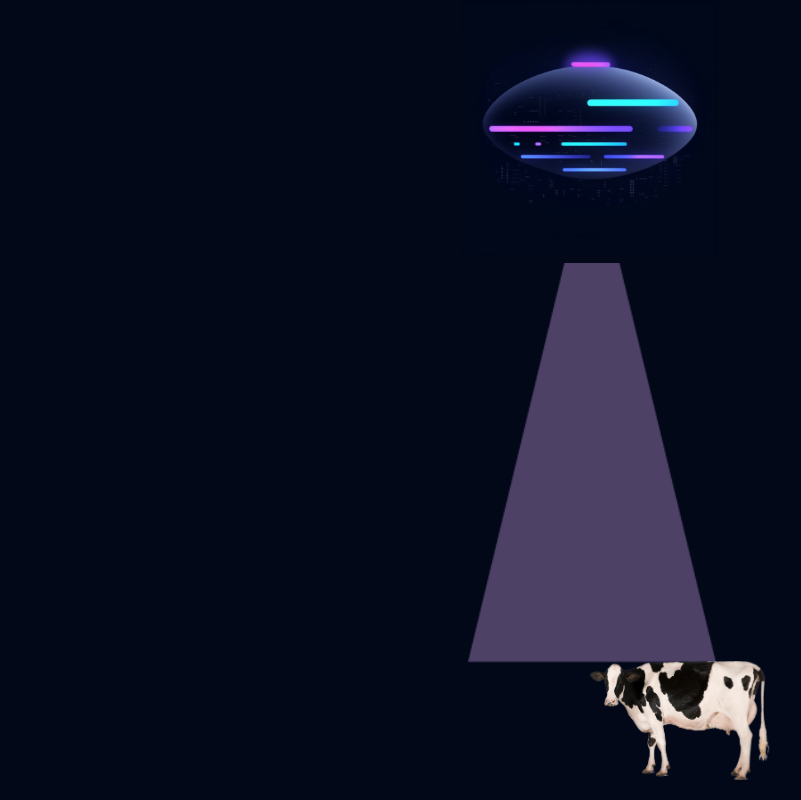
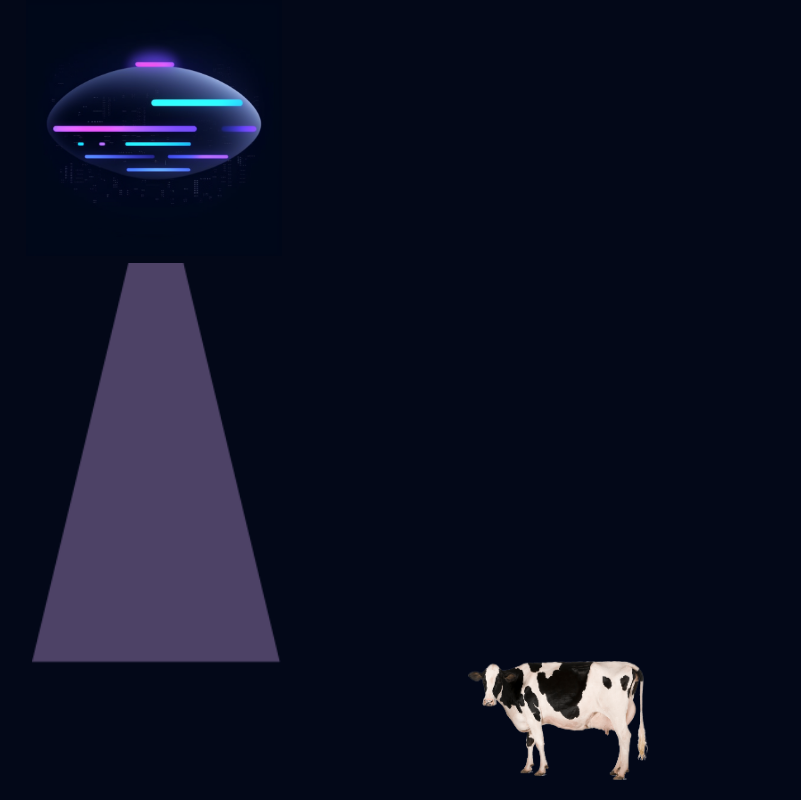
Before and after one commit to moskalyk/ufo-cow-flee-game, a React (Create React App) app: page / in a window 1280 px wide. Shown: the whole page, without its empty margins (50-851 px from the left). Built offline with nearby package versions, Linux system fonts and the light colour scheme.

Commit message:
added cow flee controls

```diff
--- a/src/App.tsx
+++ b/src/App.tsx
@@ -4,6 +4,10 @@ import './App.css';
 import ufo from './ufo.png'
 import ray from './ray.png'
 import cow from './cow.png'
+
+function getRandomValue() {
+  return Math.floor(Math.random() * (520 - (-520) + 1) + (-520));
+}
 
 function ImageSlider() {
   const [position, setPosition] = useState(0);
@@ -20,10 +24,13 @@ function ImageSlider() {
   };
 
   React.useEffect(() => {
-    // if(!init){
+    if(!init){
+      setInterval(() => {
+        setPosition(getRandomValue())
+      }, 5000)
       // window.addEventListener("keydown", handleKeyDown, true);
-      // setInit(true)
-    // }
+      setInit(true)
+    }
   }, [])
 
   return (
@@ -60,11 +67,65 @@ function ImageSlider() {
   );
 }
 
+function CowControl() {
+
+  const [position, setPosition] = useState(0);
+  const [right, setRight] = useState<any>(null)
+  const [init, setInit] = useState(false)
+
+  const handleKeyDown = (event: any) => {
+    console.log(position)
+    console.log(position > -519)
+    if(position != 520 && position != 520*-1){
+      if (event.keyCode === 37) { // left arrow
+        setPosition(position - 40);
+        setRight(false)
+      } else if (event.keyCode === 39) { // right arrow
+        setPosition(position + 40);
+        setRight(true)
+      }
+    }else {
+      if(position == -520){
+        setPosition(position + 40);
+      }else {
+        setPosition(position - 40);
+      }
+    }
+  };
+
+  return(
+  <>
+    <div
+      style={{
+        display: "flex",
+        alignItems: "center",
+        justifyContent: "center",
+        outline: 'none'
+      }}
+      onKeyDown={handleKeyDown}
+      tabIndex={0}
+    >
+      <img src={cow}
+        style={{
+          width: "14vw" ,
+          position: 'fixed',
+          bottom: '20px',
+          left: `${position}px`,
+          transition: "left 2s",
+          marginTop: '84vh',
+          marginLeft: '40.5vw',
+          transform: `${right ? 'scaleX(-1)': 'scaleX(1)'}`
+        }}/>
+    </div>
+  </>
+  )
+}
+
 function App() {
   return (
     <div className="App">
       <ImageSlider/>
-      <img style={{width: "14vw" , position: 'fixed', bottom: '20px'}} src={cow} />
+      <CowControl/>
     </div>
   );
 }
```
